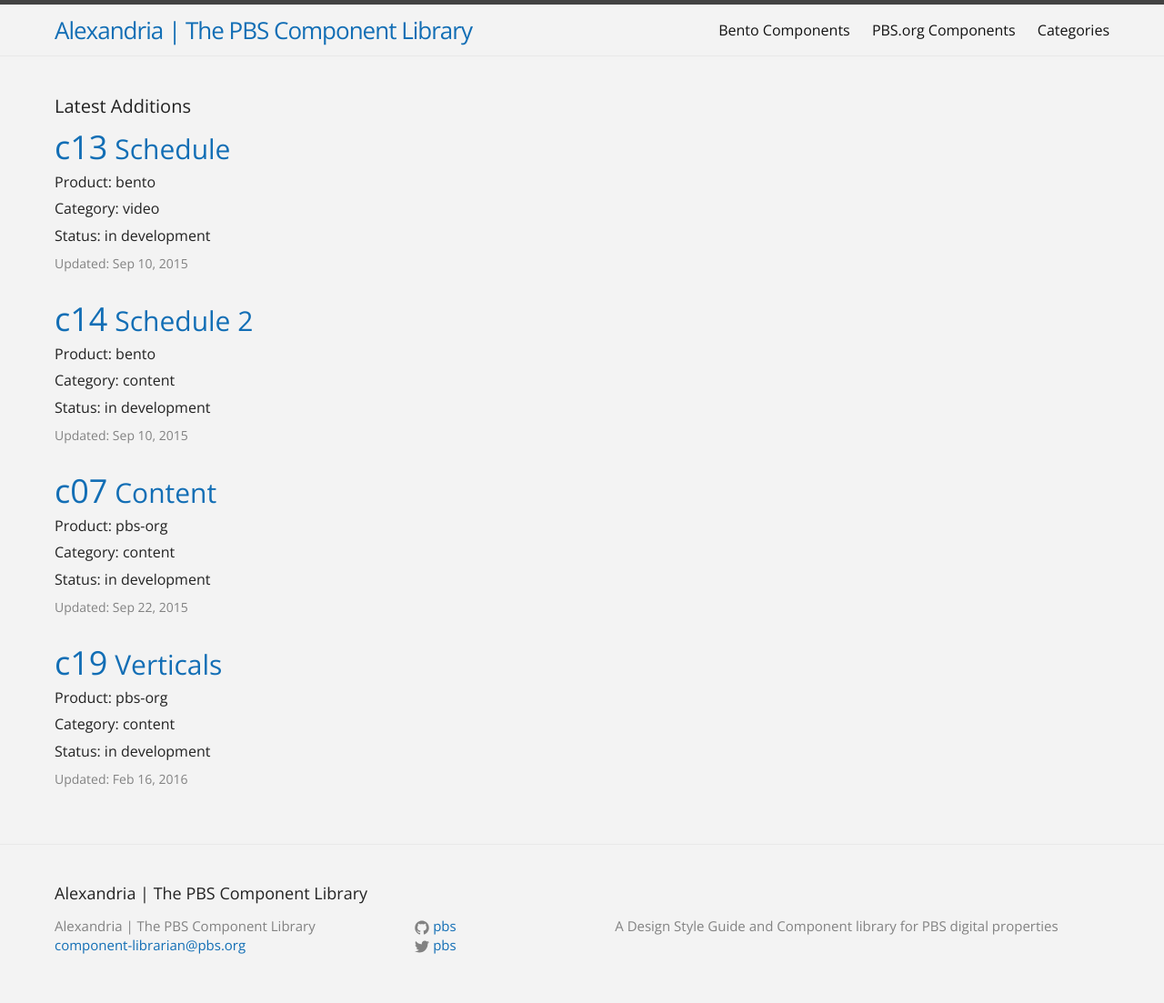
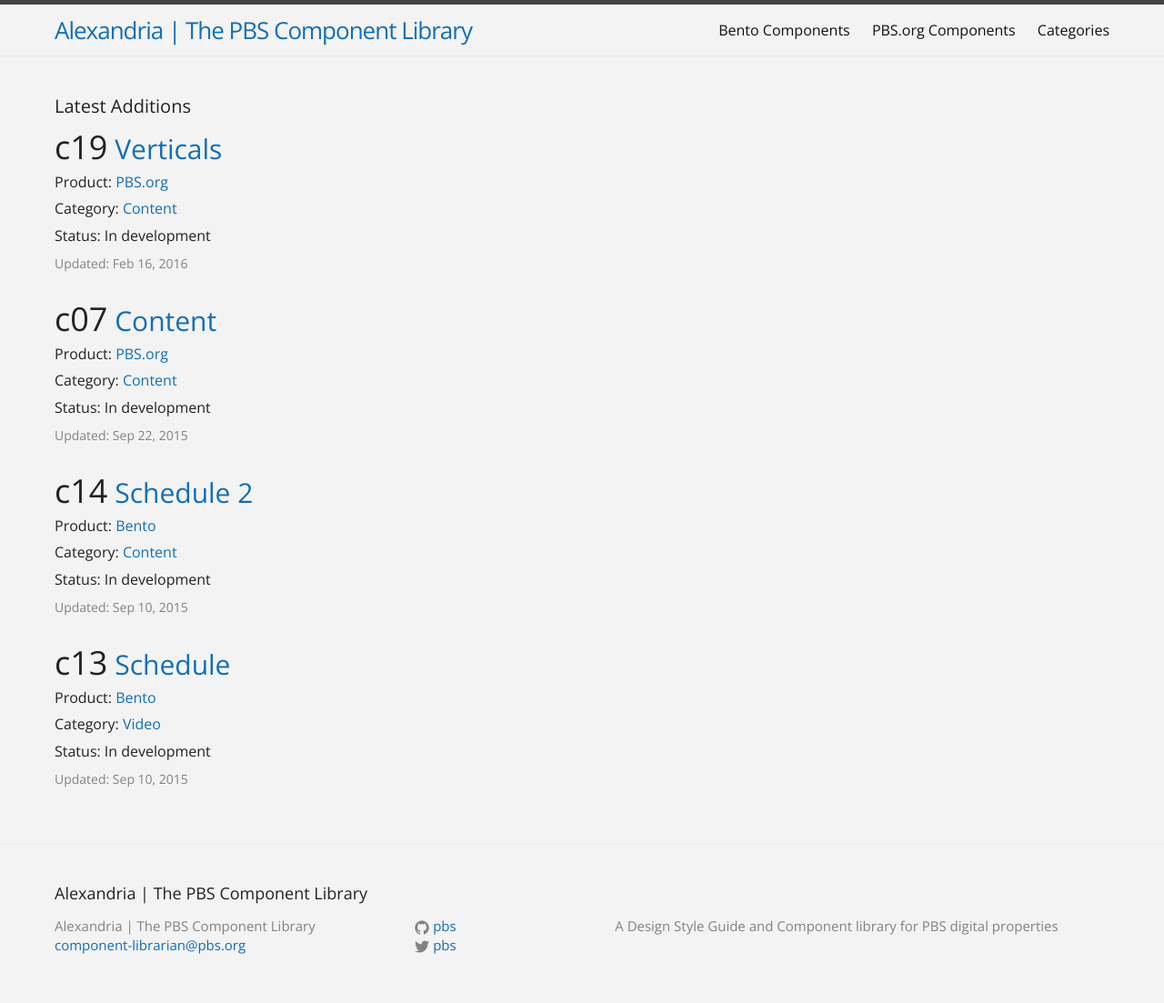
Before and after one commit to pbs/alexandria, a Jekyll site: the page built from index.html, in a window 1280 px wide. Shown: the whole page at 91% size. Built offline with Jekyll 4.4.1, drawn with Linux system fonts in a browser that asks for light colours.

Commit message:
making the home page use post-li, while limiting to 5, reversed

```diff
--- a/index.html
+++ b/index.html
@@ -7,22 +7,11 @@
   <h1 class="page-heading">Latest Additions</h1>
 
   <ul class="post-list">
-    {% for component in site.components %}
-      <li>
-        <h2>
-          <a class="component-link" href="{{ component.url | prepend: site.baseurl }}"><small>{{component.code}}</small> {{ component.title }}</a>
-        </h2>
-        {% if component.products %}
-          <p>
-            Product{% if component.products.size > 1 %}s{% endif %}:
-            {{ component.products | join: ', ' }}
-          </p>
-        {% endif %}
-        <p>Category: {{component.categories}}</p>
-        <p>Status: {{component.status}}</p>
+    {% for component in site.components reversed limit:5 %}
 
-        <span class="post-meta">Updated: {{ component.date | date: "%b %-d, %Y" }}</span>
-      </li>
+
+      {% include post-li.html %}
+
     {% endfor %}
   </ul>
 
```
